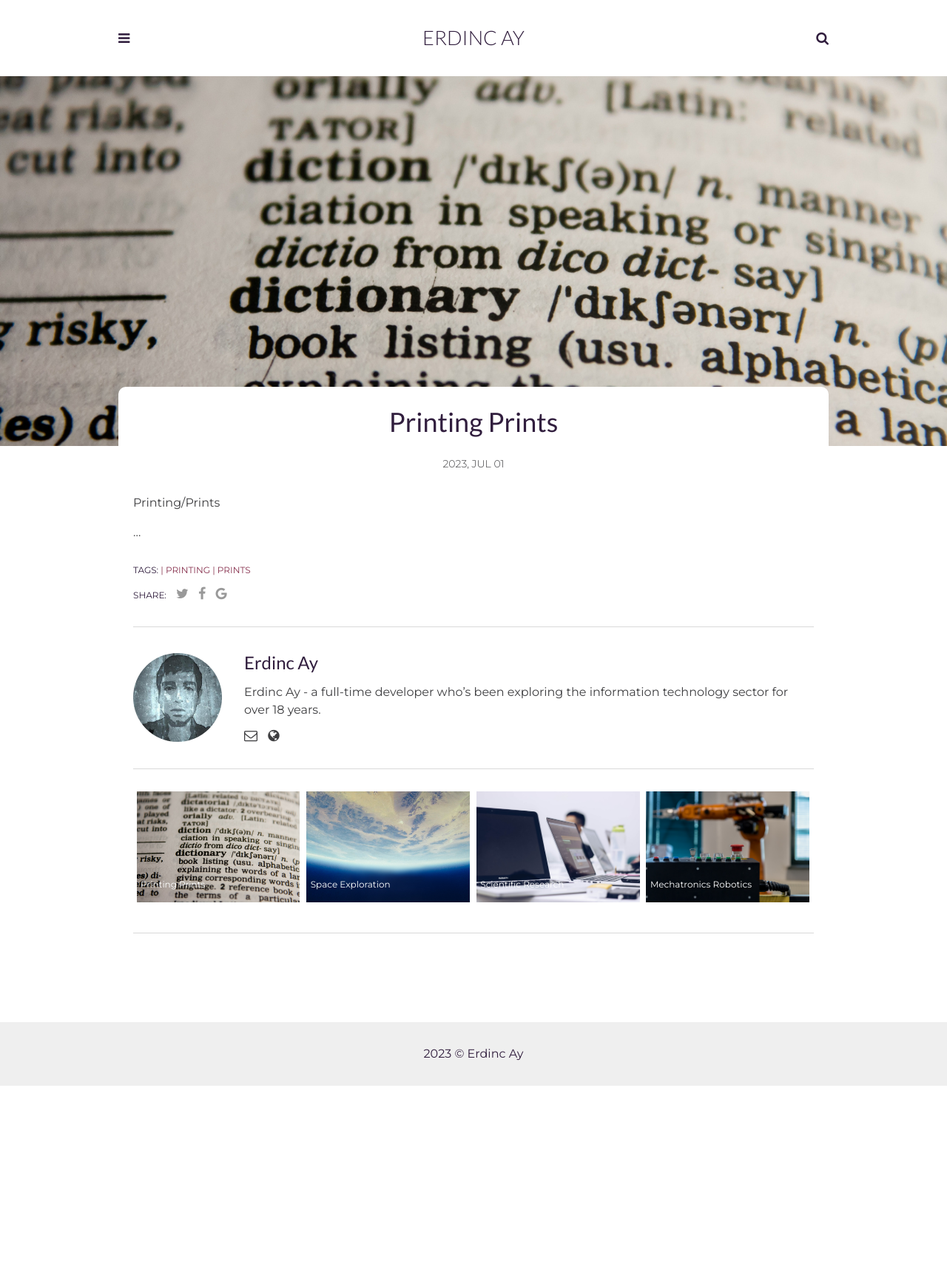
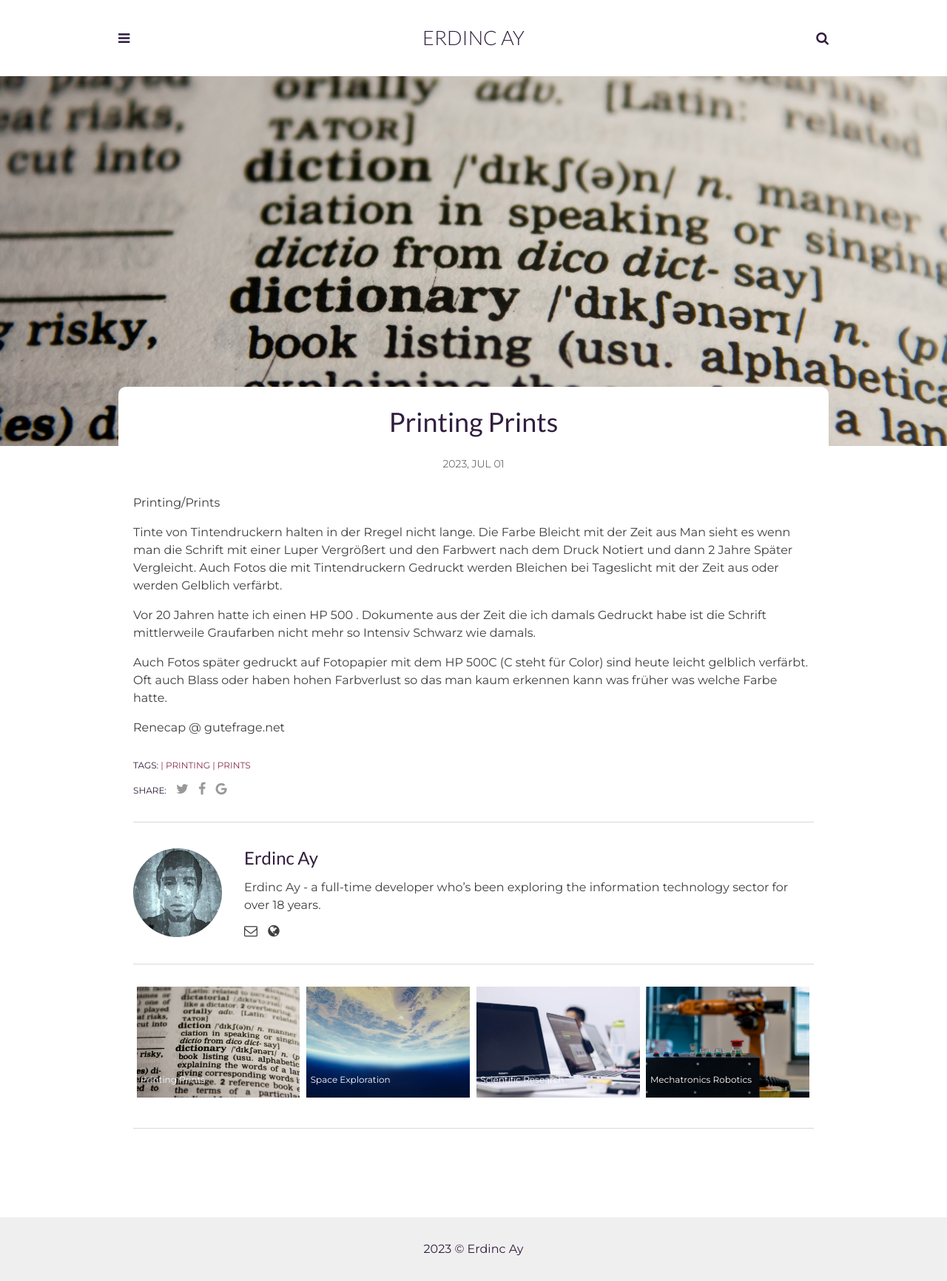
Before and after one commit to erdincay/erdincay.github.io, a Jekyll site: the page built from _posts/2023-07-01-printing-prints.markdown, in a window 1280 px wide. Shown: the whole page at 74% size. Built offline with Jekyll 4.4.1, drawn with Linux system fonts in a browser that asks for light colours.

Commit message:
Update 2023-07-01-printing-prints.markdown

```diff
--- a/_posts/2023-07-01-printing-prints.markdown
+++ b/_posts/2023-07-01-printing-prints.markdown
@@ -9,4 +9,12 @@
 ---
 Printing/Prints
 
-...
+
+Tinte von Tintendruckern halten in der Rregel nicht lange. Die Farbe Bleicht mit der Zeit aus Man sieht es wenn man die Schrift mit einer Luper Vergrößert und den Farbwert nach dem Druck Notiert und dann 2 Jahre Später Vergleicht. Auch Fotos die mit Tintendruckern Gedruckt werden Bleichen bei Tageslicht mit der Zeit aus oder werden Gelblich verfärbt.
+
+Vor 20 Jahren hatte ich einen HP 500 . Dokumente aus der Zeit die ich damals Gedruckt habe ist die Schrift mittlerweile Graufarben nicht mehr so Intensiv Schwarz wie damals.
+
+Auch Fotos später gedruckt auf Fotopapier mit dem HP 500C (C steht für Color) sind heute leicht gelblich verfärbt. Oft auch Blass oder haben hohen Farbverlust so das man kaum erkennen kann was früher was welche Farbe hatte.
+
+
+Renecap @ gutefrage.net
```
